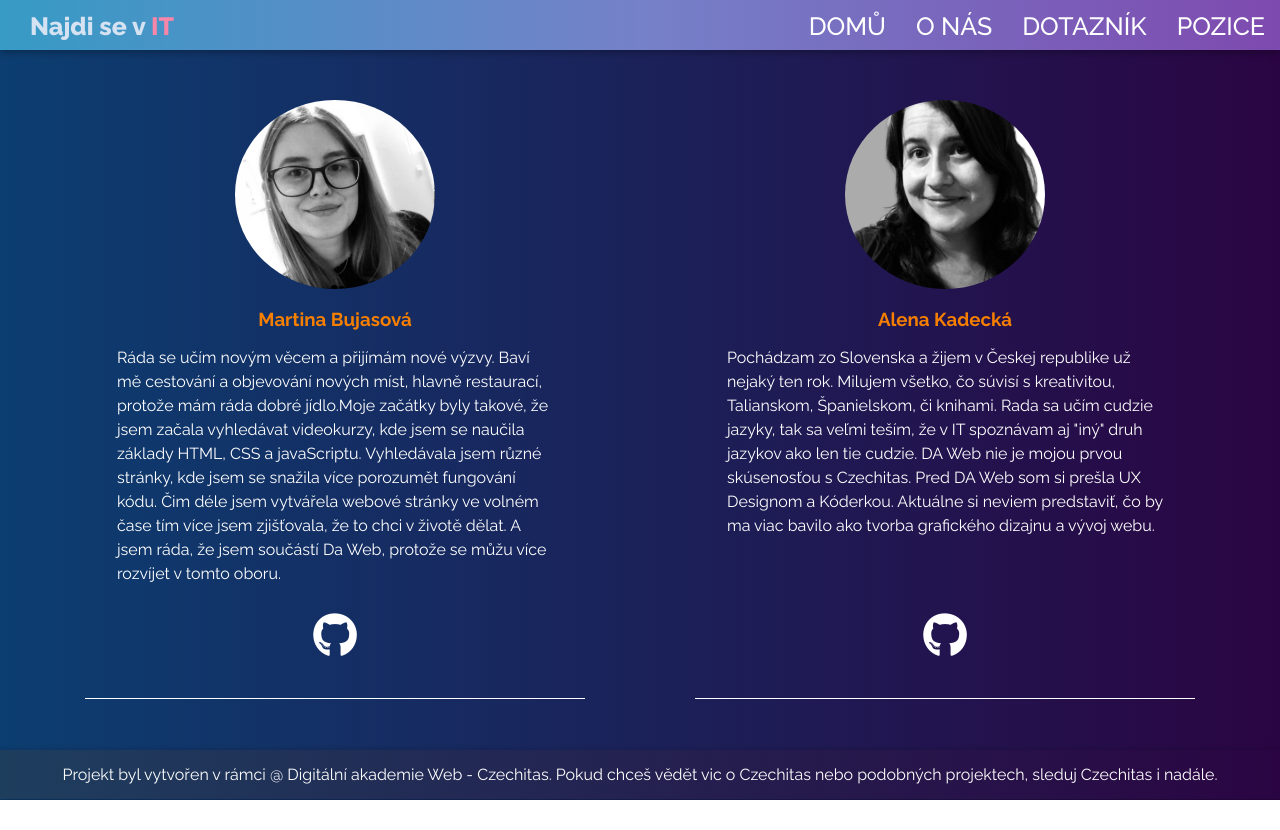
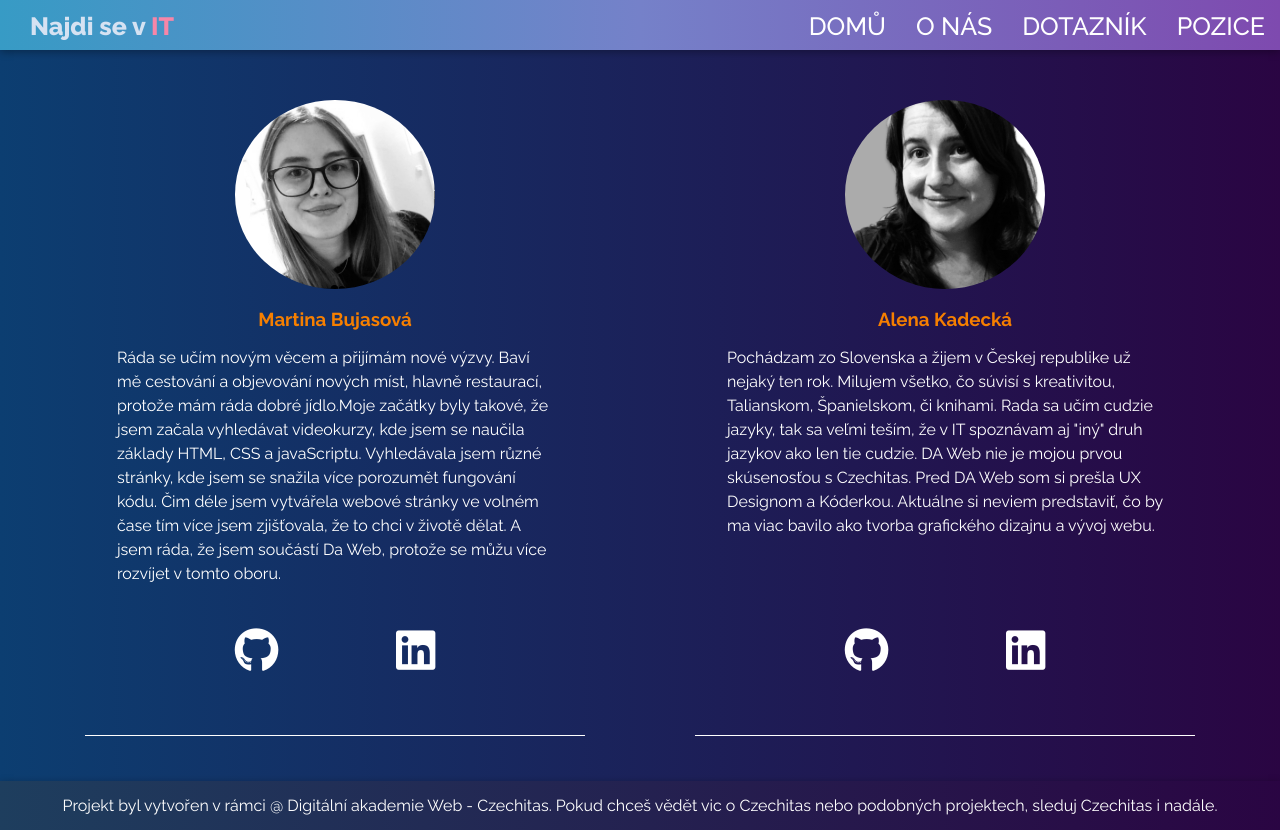
Before and after one commit to Marii125/hackathon, a React (Vite) app: page /about-us in a window 1280 px wide. Before the commit the page ends 800 px from the top, so only its background shows below. Built offline with nearby package versions, Linux system fonts and the light colour scheme.

Commit message:
Update: adjustment for uniformity, adjustment for responsivity, adjustment of questionnaire

```diff
--- a/src/components/Description/styles.css
+++ b/src/components/Description/styles.css
@@ -1,5 +1,10 @@
-h3 {
+.about-us__container .description {
+   min-height: 300px;
+}
+
+.description__title {
    color: #f67f00;
+   text-align: center;
    margin: 1rem;
 }
 
@@ -8,10 +13,7 @@ h3 {
 
 }
 
-.description__title {
-   color: #f67f00;
-   text-align: center;
-}
+
 
 @media screen and (min-width: 500px) {
 
--- a/src/components/Profile/profile.jsx
+++ b/src/components/Profile/profile.jsx
@@ -1,23 +1,31 @@
-import { ProfileImage } from '../ProfileImage';
-import { Description } from '../Description';
+import { ProfileImage } from '../ProfileImage/profileImage';
+import { Description } from '../Description/description';
 import { Link } from 'react-router-dom';
 import './styles.css';
 
-export const Profile = ({ imagepath, description, title, git }) => {
+export const Profile = ({ imagepath, description, title, git, linkedin }) => {
   return (
     <div className="profile">
       <div className="profile__info profile__info--padding">
         <ProfileImage imagepath={imagepath} />
         <Description description={description} title={title} />
-
+        <div className="link">
           {git !== null ? (
-          <Link to={git} target="_blank" className="nav__link--git">
+            <Link to={git} target="_blank" className="link__git">
               <i class="fa-brands fa-github"></i>
+            </Link>
+          ) : (
+            ''
+          )}
+          {linkedin !== null ? (
+            <Link to={linkedin} target="_blank" className="link__linkedin">
+              <i class="fa-brands fa-linkedin"></i>
             </Link>
           ) : (
             ''
           )}
         </div>
       </div>
+    </div>
   );
 };
--- a/src/components/Profile/styles.css
+++ b/src/components/Profile/styles.css
@@ -5,11 +5,18 @@
 }
 
 .result .profile__info {
-  color: aliceblue;
+  color: #fff;
   max-width: 250px;
 }
 
-.nav__link--git i {
+
+.link {
+  display: flex;
+  flex-direction: row;
+  justify-content: space-evenly;
+}
+
+.link__git i {
   font-weight: 400;
   font-size: 45px;
   color: #fff;
@@ -19,22 +26,12 @@
 
 }
 
-
-
-@media only screen and (min-width: 991px) {
-
-  .about-us {
-    flex-direction: column;
-  }
-
-  .profile__info--padding {
-    padding-bottom: 50px;
-  }
-
-  .nav__link--git i {
-    position: absolute;
-    bottom: 40px;
-    left: 0;
-  }
+.link__linkedin i {
+  font-weight: 400;
+  font-size: 45px;
+  color: #fff;
+  text-align: center;
+  width: 100%;
+  margin-top: 20px;
 
 }
--- a/src/data/dataProfilesCreater.js
+++ b/src/data/dataProfilesCreater.js
@@ -7,6 +7,7 @@ export const profilesData = {
       'Ráda se učím novým věcem a přijímám nové výzvy. Baví mě cestování a objevování nových míst, hlavně restaurací, protože mám ráda dobré jídlo.Moje začátky byly takové, že jsem začala vyhledávat videokurzy, kde jsem se naučila základy HTML, CSS a javaScriptu. Vyhledávala jsem různé stránky, kde jsem se snažila více porozumět fungování kódu. Čim déle jsem vytvářela webové stránky ve volném čase tím více jsem zjišťovala, že to chci v životě dělat. A jsem ráda, že jsem součástí Da Web, protože se můžu více rozvíjet v tomto oboru.',
     links: [],
     gitHub: 'https://github.com/Marii125',
+    linkedin: 'https://www.linkedin.com/in/martina-bujasov%C3%A1-609539243/',
   },
   alca: {
     id: 'alca',
@@ -16,5 +17,6 @@ export const profilesData = {
       'Pochádzam zo Slovenska a žijem v Českej republike už nejaký ten rok. Milujem všetko, čo súvisí s kreativitou, Talianskom, Španielskom, či knihami. Rada sa učím cudzie jazyky, tak sa veľmi teším, že v IT spoznávam aj "iný" druh jazykov ako len tie cudzie. DA Web nie je mojou prvou skúsenosťou s Czechitas. Pred DA Web som si prešla UX Designom a Kóderkou. Aktuálne si neviem predstaviť, čo by ma viac bavilo ako tvorba grafického dizajnu a vývoj webu.',
     links: [],
     gitHub: 'https://github.com/alenakadecka',
+    linkedin: '#',
   },
 };
--- a/src/data/questionnaireData.js
+++ b/src/data/questionnaireData.js
@@ -45,7 +45,7 @@ export const questionaireData = {
         position: 'ux',
       },
       {
-        text: 'vnímáš své kreativní nadání, ale zároveň máš ráda především ve věcech i práci řád a systém',
+        text: 'vnímáš své kreativní nadání, ale zároveň máš ráda především ve věcech i v práci řád a systém',
         nextQuestionId: 3,
         position: 'frontend',
       },
@@ -56,7 +56,7 @@ export const questionaireData = {
     question: 'Co z následujících tvrzení tě nejvíc vystihuje?',
     answers: [
       {
-        text: 'umíš poskládat kousky problému do širších souvislostí',
+        text: 'umíš poskládat malé kousky problému do širších souvislostí',
         nextQuestionId: 4,
         position: 'analyticka',
       },
@@ -79,10 +79,10 @@ export const questionaireData = {
   },
   3: {
     id: 3,
-    question: 'Jsi schopna',
+    question: 'Co na tebe nejvíce sedí',
     answers: [
       {
-        text: 'vcítít se do potřeb a preferenci potenciálních uživatelů',
+        text: 'často při aplikacích nebo surfování na internetu vidíš, co by šlo, kde zlepšit',
         nextQuestionId: 5,
         position: 'ux',
       },
@@ -92,7 +92,7 @@ export const questionaireData = {
         position: 'ux',
       },
       {
-        text: 'efektivně řídit svůj čas, kriticky myslet a komunikovat s ostatními',
+        text: 'plánovat si práci předem a důsledně plán dodržovat',
         nextQuestionId: 5,
         position: 'frontend',
       },
@@ -105,7 +105,7 @@ export const questionaireData = {
   },
   4: {
     id: 4,
-    question: 'Máš více..',
+    question: 'Máš více... než',
     answers: [
       {
         text: 'kladný vztah k matematice',
@@ -123,7 +123,7 @@ export const questionaireData = {
         position: 'analyticka',
       },
       {
-        text: ' často věci zpochybňuješ a tudíž je potřebuješ posunout na nějakou lepší ůroveň',
+        text: ' často věci zpochybňuješ, a tudíž je potřebuješ posunout na nějakou lepší ůroveň',
         nextQuestionId: 6,
         position: 'testerka',
       },
@@ -219,7 +219,7 @@ export const questionaireData = {
   9: {
     id: 9,
     question:
-      'Je pro tebe samozřejmostí vzít tužku do ruky a něco si naskicovat, když někomu něco vysvětluješ',
+      'Je pro tebe samozřejmostí vzít tužku do ruky a něco si naskicovat, když někomu něco vysvětluješ?',
     answers: [
       {
         text: 'ANO',
@@ -239,7 +239,7 @@ export const questionaireData = {
       'Představ si, že pomáháš kamarádovi s přípravou na večírek, který úkol preferuješ?',
     answers: [
       {
-        text: 'Prohlédnout si seznam hostů a přemýšlet nad zkušenostmi z minulých setkání, abyste vyhodnotili, co fungovalo dobře a co udláte pro změnu tentokrát ůplně jinak',
+        text: 'Prohlédnout si seznam hostů a přemýšlet nad zkušenostmi z minulých setkání, abyste vyhodnotili, co fungovalo dobře a co uděláte pro změnu tentokrát ůplně jinak',
         nextQuestionId: null,
         position: 'analyticka',
       },
--- a/src/pages/AboutUs/aboutUs.jsx
+++ b/src/pages/AboutUs/aboutUs.jsx
@@ -13,6 +13,7 @@ export const AboutUs = () => {
               title={creator.title}
               description={creator.description}
               git={creator.gitHub}
+              linkedin={creator.linkedin}
             />
           </div>
         );
--- a/src/pages/Position/position.jsx
+++ b/src/pages/Position/position.jsx
@@ -15,6 +15,7 @@ export const Position = () => {
                 title={creator.title}
                 description={creator.description}
                 git={null}
+                linkedin={null}
               />
             </div>
           </div>
--- a/src/pages/Position/styles.css
+++ b/src/pages/Position/styles.css
@@ -21,7 +21,7 @@
   .positions {
     display: flex;
     flex-direction: row;
-    justify-content: space-evenly;
+    justify-content: center;
     flex-wrap: wrap;
   }
 
--- a/src/pages/Questionnaire/style.css
+++ b/src/pages/Questionnaire/style.css
@@ -2,6 +2,8 @@
   display: flex;
   flex-direction: column;
   gap: 30px;
+  width: 60%;
+  margin: auto;
 }
 
 .questionnary--primary--btn {
@@ -20,7 +22,4 @@
 
 }
 
-.History--results--listOfQuestions {
-
-
-}
+.History--results--listOfQuestions {}
--- a/src/pages/Root/index.jsx
+++ b/src/pages/Root/index.jsx
@@ -1,7 +1,7 @@
 import { Footer } from '../../components/Footer/footer';
 import { Header } from '../../components/Header/header';
 import './style.css';
-import { Link, Outlet } from 'react-router-dom';
+import { Outlet } from 'react-router-dom';
 export const Root = () => {
   return (
     <>
```
Also changed, not shown: src/components/Description/description.jsx (renamed from src/components/Description/index.jsx), src/components/ProfileImage/profileImage.jsx (renamed from src/components/ProfileImage/index.jsx). Lines whose indentation alone changed are shown as unchanged.
